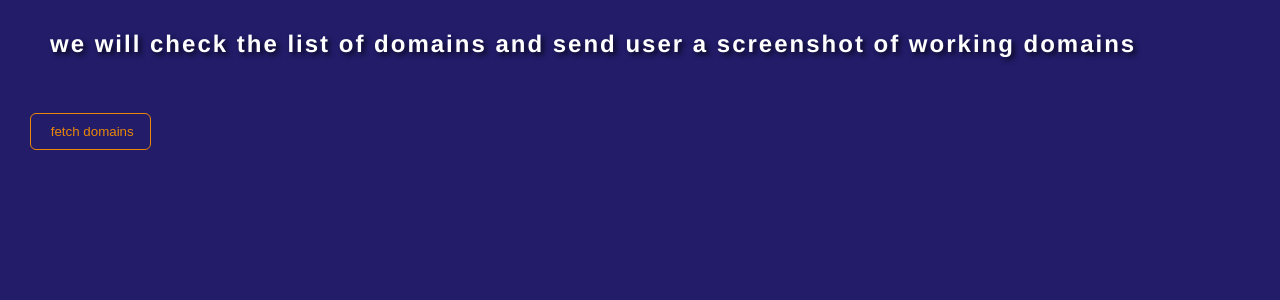
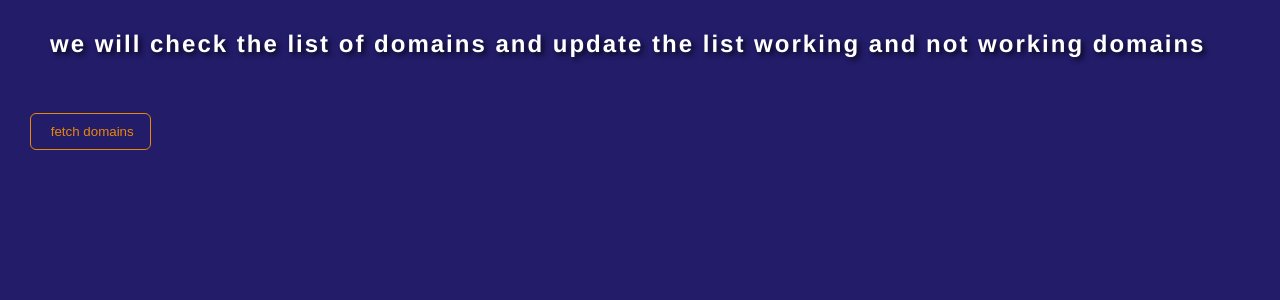
Before and after one commit to sum1no1ne1/DomWatch, a Flask app: page /fetch in a window 1280 px wide. Shown: the part 167-467 px from the top of the page. Run offline with Flask 3, Linux system fonts and the light colour scheme.

Commit message:
working project on 15:34 19-11-2025

```diff
--- a/templates/fetch.html
+++ b/templates/fetch.html
@@ -6,8 +6,8 @@
   </div>
   <div class="subheader">
     <h2>
-      we will check the list of domains and send user a screenshot of working
-      domains
+      we will check the list of domains and update the list working and not
+      working domains
     </h2>
     <form method="POST">
       <input class="fetch_btn" type="submit" value=" fetch domains" />
```
